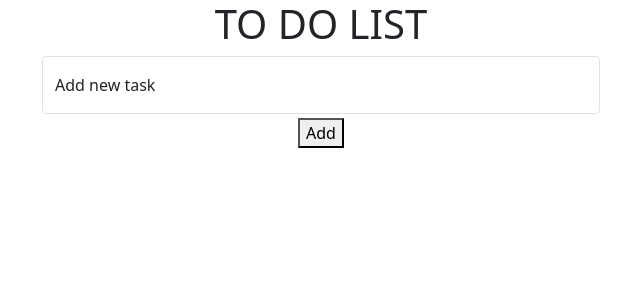
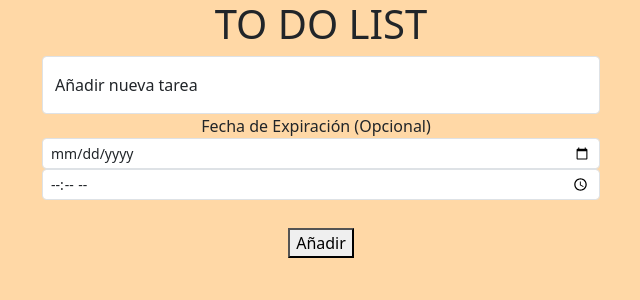
Before and after one commit to Valentin332/Todo-List, a React (Vite) app: page / in a window 1280 px wide. Shown: the top 300 px of the page, without its empty margins (319-959 px from the left). Built offline with nearby package versions, Linux system fonts and the light colour scheme.

Commit message:
Commit 4 IIRC. Added expiration date/hour functionality

```diff
--- a/src/App.jsx
+++ b/src/App.jsx
@@ -6,8 +6,9 @@ import { nanoid } from 'nanoid'
  export default function App() {
  const [newToDo, setNewToDo] = React.useState("")
  const [toDoList, setToDoList] = React.useState(JSON.parse(localStorage.getItem("list")) || "")
- const [editing, setEditing] = React.useState(false)
+ const [editing, setEditing] = React.useState(false);
  const dias = ["Lunes","Martes","Miercoles","Jueves","Viernes","Sabado","Domingo"];
+
  React.useEffect(() => {
  const toDoListJson = JSON.stringify(toDoList);
  toDoListJson && localStorage.setItem("list", toDoListJson)
@@ -27,7 +28,7 @@ function update(event){
 
 function editItem(event, itemId){
 setEditing(true);
-const inputField = document.querySelector("#todo--input");
+const inputField = document.querySelector("#tarea");
 inputField.value = toDoList.find(toDoItem => toDoItem.id === itemId).value;
 setToDoList(prevList => {
   const newerList = prevList.map(toDoItem => toDoItem.id !== itemId ? {...toDoItem, checked: false} : {...toDoItem, checked:true})
@@ -42,27 +43,28 @@ function handleEdit(){
  })
 
  setEditing(false)
-document.getElementById("todo--input").value = ""
+  document.getElementById("todo--input").value = ""
 }
 
 function handleAdd(){
-  if(newToDo !== ""){
+  if(newToDo  !== ""){
 const fecha = new Date();
 const fechaDatos = `${dias[fecha.getDay() - 1 ]} ${fecha.getDate()}/${fecha.getMonth() + 1}/${fecha.getFullYear()} `
-
+const datosFechaExp = document.querySelector("#fechaExp");
+const datosHoraExp = document.querySelector("#horaExp");
     const newItem = {
     id: nanoid(),
     value: newToDo,
     checked: false,
-    fecha: fechaDatos
+    fecha: fechaDatos,
+    fechaDeExpiracion: datosFechaExp.value,
+    horaDeExpiracion: datosHoraExp.value
     };
   if(!toDoList){
     setToDoList([newItem])
     } else {
       setToDoList((prevList) => [...prevList, newItem])
     }
-    //cleanup
-    document.getElementById("todo--input").value = ""
   }
 }
 
@@ -75,6 +77,8 @@ const todoRender = toDoList ? toDoList.map((todo, index) => {
     deleteFunc = { (event) => deleteItem(event,todo.id)}
     editFunc = { (event) => editItem(event, todo.id)}
     fechaDeCreacion = {todo.fecha}
+    fechaDeExpiracion = {todo.fechaDeExpiracion}
+    horaDeExpiracion = {todo.horaDeExpiracion}
     />
     )
 }) : "";
@@ -84,10 +88,14 @@ const todoRender = toDoList ? toDoList.map((todo, index) => {
   <h1 className="main--header">TO DO LIST</h1>
     <form className='main--form mb-3'>
     <div className="form-floating">
-    <input className='form-control form-control-sm'   onChange={update}type="text" id="todo--input" placeholder='Add Task' ></input>
-    <label className='form-label' htmlFor="#todo--input">Add new task</label>
+    <input className='form-control form-control-sm'   onChange={update} type="text" id="tarea" placeholder='Add Task'/>
+    <label className='form-label' htmlFor="#tarea">Añadir nueva tarea</label>
     </div>
-    <button className='mt-1'  onClick={ editing ? handleEdit : handleAdd}>{editing ? "Submit" : "Add"}</button>
+    <label htmlFor="#fechaExp">Fecha de Expiración (Opcional)</label>
+    <input className='form-control form-control-sm'   type="date"  name="fechaDeExpiracion" id="fechaExp" />
+    <input className='form-control form-control-sm'   type="time" name="horaDeExp" id="horaExp"/>
+    <br/>
+    <button className='mt-1'  onClick={ editing ? handleEdit : handleAdd}>{editing ? "Confirmar" : "Añadir"}</button>
 </form>
 
    {todoRender}
--- a/src/components/Todo.jsx
+++ b/src/components/Todo.jsx
@@ -6,6 +6,9 @@ return (
 <div  className="todo--item mb-2">
 <h3>{props.val}</h3>
 <p>Fecha de creación : {props.fechaDeCreacion}</p>
+
+{props.fechaDeExpiracion && <p>Fecha de expiración : {props.fechaDeExpiracion} {props.horaDeExpiracion && `a las ${props.horaDeExpiracion}`}</p>}
+{props.fechaDeExpiracion && <p>Estado : Pendiente</p>}
 <FontAwesomeIcon className="btn btn-danger btn-lg" onClick={props.deleteFunc} icon= {faXmarkSquare} />
 <FontAwesomeIcon className="btn btn-success btn-lg" onClick={props.deleteFunc} icon= {faCheckSquare} />
 <button type="button" onClick={props.editFunc} className="btn btn-primary btn">Edit</button>
--- a/src/style.css
+++ b/src/style.css
@@ -1,4 +1,6 @@
-
+body {
+    background-color: hsla(34, 100%, 75%, 0.70) !important;
+}
 .main{
     text-align: center;
     margin: auto;
```
